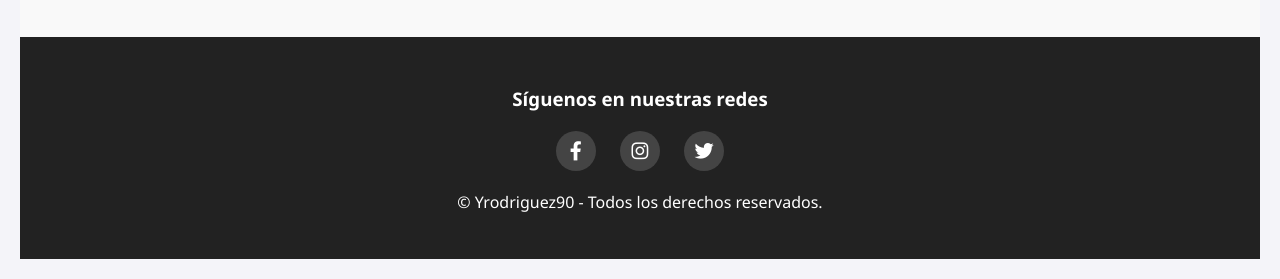
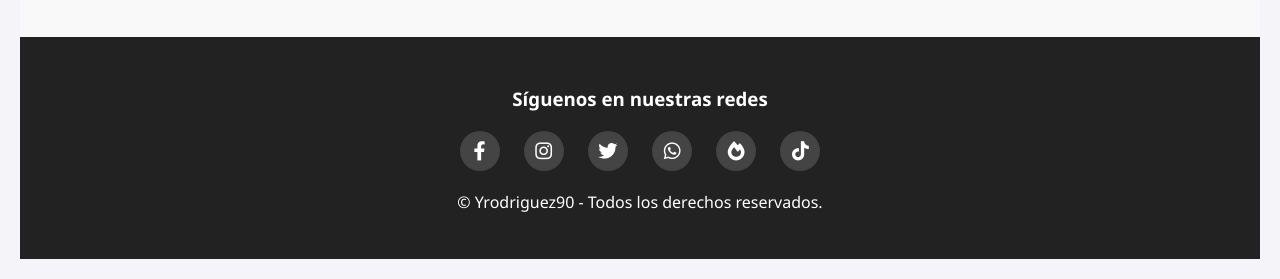
Before and after one commit to JYJaimes/servidor-noticias, a website: page public/index.html in a window 1280 px wide. Shown: the part 1033-1312 px from the top of the page. Drawn offline with Linux system fonts and the light colour scheme; no server answers.

Commit message:
actualizacion de redes sociales

```diff
--- a/public/index.html
+++ b/public/index.html
@@ -180,15 +180,21 @@
             transition: 0.3s;
         }
 
+        /* Colores al pasar el mouse (NUEVOS AGREGADOS) */
         .social-link.facebook:hover { background-color: #3b5998; }
         .social-link.instagram:hover { background-color: #C13584; }
         .social-link.twitter:hover { background-color: #1DA1F2; }
+
+        /* Nuevos colores */
+        .social-link.whatsapp:hover { background-color: #25D366; } /* Verde WhatsApp */
+        .social-link.tiktok:hover { background-color: #fe2c55; }   /* Rojo TikTok */
+        .social-link.campfire:hover { background-color: #ff6c2f; } /* Naranja Campfire */
     </style>
 </head>
 <body>
 
     <div id="mySidenav" class="sidenav">
-        <a href="javascript:void(0)" class="closebtn" onclick="closeNav()">&times;</a>
+        <a href="javascript:void(0)" class="closebtn" onclick="closeNav()">×</a>
         <a href="/index.html"><i class="fas fa-home"></i> Inicio</a>
         <a href="/calculadora.html"><i class="fas fa-calculator"></i> Calculadora Tipos</a>
 
@@ -341,6 +347,17 @@
             <a href="https://x.com/PoGoCDMXOficial" target="_blank" class="social-link twitter">
                 <i class="fab fa-twitter"></i>
             </a>
+
+            <a href="https://chat.whatsapp.com/C1Ne5sWVVN1HPyKyb8f9U2" target="_blank" class="social-link whatsapp">
+                <i class="fab fa-whatsapp"></i>
+            </a>
+
+            <a href="https://campfire.onelink.me/eBr8?af_dp=campfire://&af_force_deeplink=true&deep_link_sub1=cj1jbHVicyZjPTc3NDdjNGY0LWJhZTEtNDI1Yy1hOTZjLTliOTFjZGVlOTNjOCZpPXRydWU=" target="_blank" class="social-link campfire">
+                <i class="fas fa-fire"></i> </a>
+
+            <a href="https://www.tiktok.com/@comunidadpokemongocdmx?_r=1&_t=ZS-9330qRSUTk8" target="_blank" class="social-link tiktok">
+                <i class="fab fa-tiktok"></i>
+            </a>
         </div>
         <p>© Yrodriguez90 - Todos los derechos reservados.</p>
     </footer>
```
